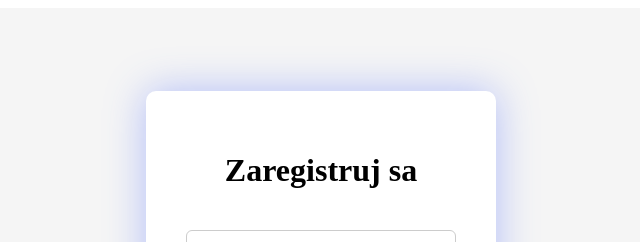
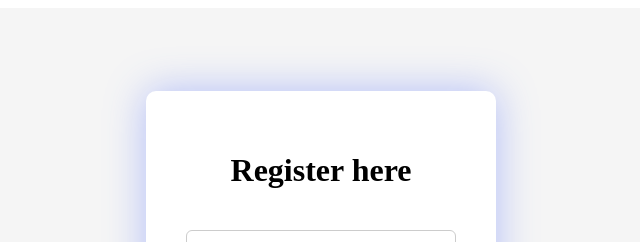
Before and after one commit to Daraonn/Vaii-checkpoint-2, a Next.js app in the folder Vaiiko/bookstore/: page /register in a window 1280 px wide. Shown: the top 242 px of the page, without its empty margins (319-959 px from the left). Built offline with nearby package versions, Linux system fonts and the light colour scheme.

Commit message:
typo_fix

```diff
--- a/Vaiiko/bookstore/app/register/page.jsx
+++ b/Vaiiko/bookstore/app/register/page.jsx
@@ -89,7 +89,7 @@ const Register = () => {
   return (
     <div className="register">
       <div className="register-container">
-        <h1>Zaregistruj sa</h1>
+        <h1>Register here</h1>
         <form onSubmit={handleSubmit} className="register-fields">
           <input
             type="text"
```
